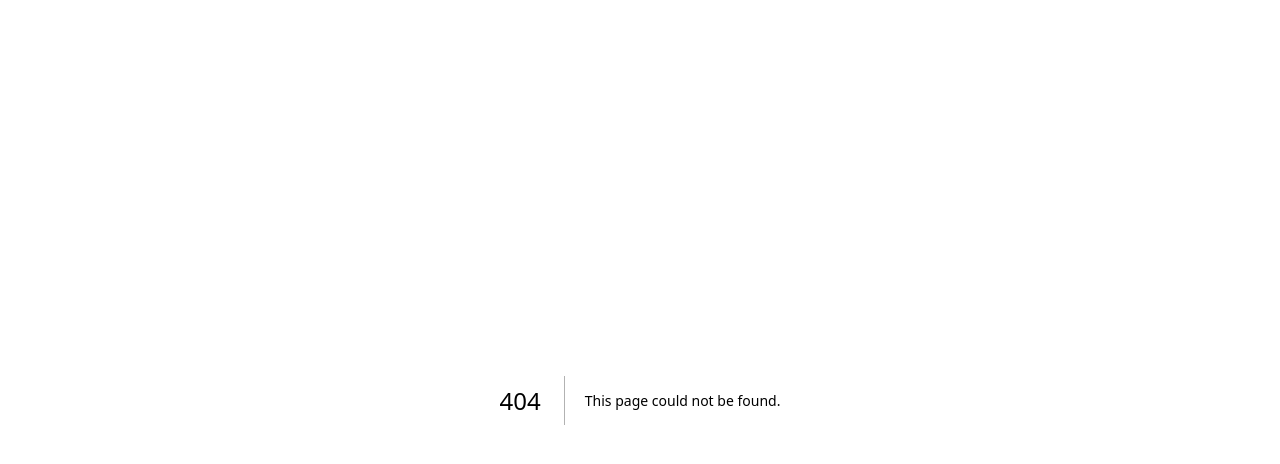
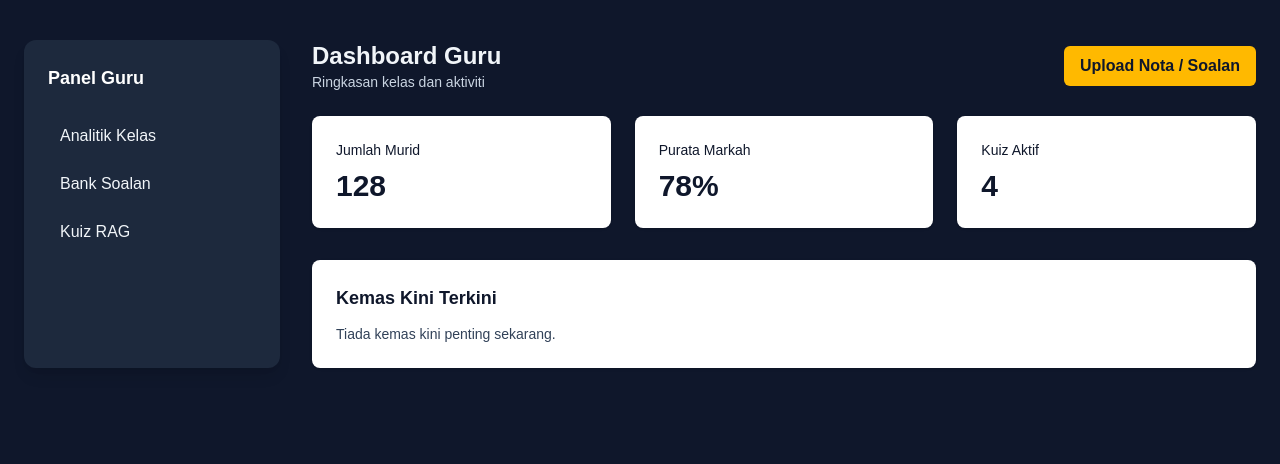
Before and after one commit to nickamariah/sejarah-score-aplus, a Next.js app: page /guru in a window 1280 px wide. Before the commit this address had no page. Shown: the top 464 px of the page. Built offline with nearby package versions, Linux system fonts and the light colour scheme.

Commit message:
Bina Dashboard Guru dan Smart Login

```diff
--- /dev/null
+++ b/app/guru/page.tsx
@@ -0,0 +1,54 @@
+"use client";
+
+import React from "react";
+
+export default function GuruDashboard() {
+  return (
+    <div className="min-h-screen bg-slate-900 text-slate-100">
+      <div className="mx-auto flex max-w-7xl gap-8 px-6 py-10">
+        <aside className="w-64 rounded-xl bg-slate-800 p-6 shadow-lg">
+          <h2 className="mb-6 text-lg font-semibold text-white">Panel Guru</h2>
+          <nav className="space-y-2">
+            <button className="w-full text-left rounded-md px-3 py-2 hover:bg-slate-700">Analitik Kelas</button>
+            <button className="w-full text-left rounded-md px-3 py-2 hover:bg-slate-700">Bank Soalan</button>
+            <button className="w-full text-left rounded-md px-3 py-2 hover:bg-slate-700">Kuiz RAG</button>
+          </nav>
+        </aside>
+
+        <main className="flex-1">
+          <header className="mb-6 flex items-center justify-between">
+            <div>
+              <h1 className="text-2xl font-bold">Dashboard Guru</h1>
+              <p className="text-sm text-slate-300">Ringkasan kelas dan aktiviti</p>
+            </div>
+            <div>
+              <button className="rounded-md bg-amber-400 px-4 py-2 font-semibold text-slate-900 hover:brightness-95">Upload Nota / Soalan</button>
+            </div>
+          </header>
+
+          <section className="grid grid-cols-3 gap-6">
+            <div className="rounded-lg bg-white p-6 text-slate-900 shadow">
+              <p className="text-sm">Jumlah Murid</p>
+              <p className="mt-2 text-3xl font-bold">128</p>
+            </div>
+
+            <div className="rounded-lg bg-white p-6 text-slate-900 shadow">
+              <p className="text-sm">Purata Markah</p>
+              <p className="mt-2 text-3xl font-bold">78%</p>
+            </div>
+
+            <div className="rounded-lg bg-white p-6 text-slate-900 shadow">
+              <p className="text-sm">Kuiz Aktif</p>
+              <p className="mt-2 text-3xl font-bold">4</p>
+            </div>
+          </section>
+
+          <section className="mt-8 rounded-lg bg-white p-6 text-slate-900 shadow">
+            <h3 className="mb-3 text-lg font-semibold">Kemas Kini Terkini</h3>
+            <p className="text-sm text-slate-700">Tiada kemas kini penting sekarang.</p>
+          </section>
+        </main>
+      </div>
+    </div>
+  );
+}
--- a/app/page.tsx
+++ b/app/page.tsx
@@ -22,7 +22,12 @@ export default function Home() {
       const result = await res.json();
       if (result?.success) {
         localStorage.setItem("currentUser", JSON.stringify(result.user));
-        router.push("/murid");
+        const role = result.user?.role;
+        if (role === "guru") {
+          router.push("/guru");
+        } else {
+          router.push("/murid");
+        }
       } else {
         setError(result?.message || "ID atau kata laluan salah");
       }
```
